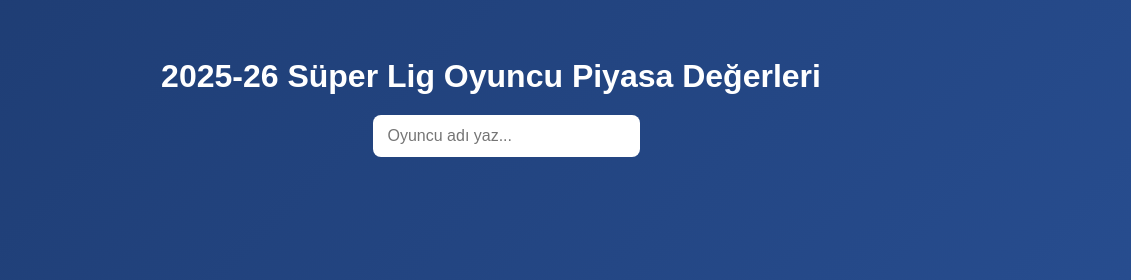
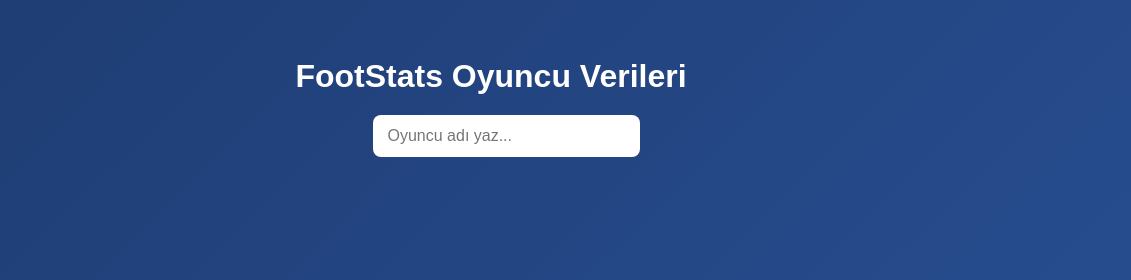
Before and after one commit to cagan7/cagan7.github.io, a plain HTML site: page index.html in a window 1280 px wide. Shown: the top 280 px of the page, 149-1280 px from the left. Drawn offline with Linux system fonts and the light colour scheme.

Commit message:
Add files via upload

```diff
--- a/index.html
+++ b/index.html
@@ -3,7 +3,7 @@
 <head>
   <meta charset="UTF-8" />
   <meta name="viewport" content="width=device-width, initial-scale=1" />
-  <title>2025-26 Süper Lig Oyuncu Piyasa Değerleri</title>
+  <title>FootStats Oyuncu Verileri</title>
   <style>
     body {
       font-family: Arial, sans-serif;
@@ -81,7 +81,7 @@
     </div>
   </header>
 
-  <h1>2025-26 Süper Lig Oyuncu Piyasa Değerleri</h1>
+  <h1>FootStats Oyuncu Verileri</h1>
 
   <div class="search-container">
     <input type="text" id="searchInput" placeholder="Oyuncu adı yaz..." autocomplete="off" />
@@ -117,7 +117,8 @@
       { name: "Dominik Livaković", age: 31, position: "Kaleci", team: "Fenerbahçe", market_value: "9m €" },
       { name: "Jhon Duran", age: 22, position: "Forvet", team: "Fenerbahçe", market_value: "12m €" },
       { name: "Archie Brown", age: 23, position: "Defans", team: "Fenerbahçe", market_value: "7m €" },
-      { name: "İrfan Can Kahveci", age: 30, position: "Orta saha", team: "Fenerbahçe", market_value: "10m €" }
+      { name: "İrfan Can Kahveci", age: 30, position: "Orta saha", team: "Fenerbahçe", market_value: "10m €" },
+      { name: "Fred", age: 30, position: "Orta saha", team: "Fenerbahçe", market_value: "10m €" }
     ];
 
     const searchInput = document.getElementById("searchInput");
```
